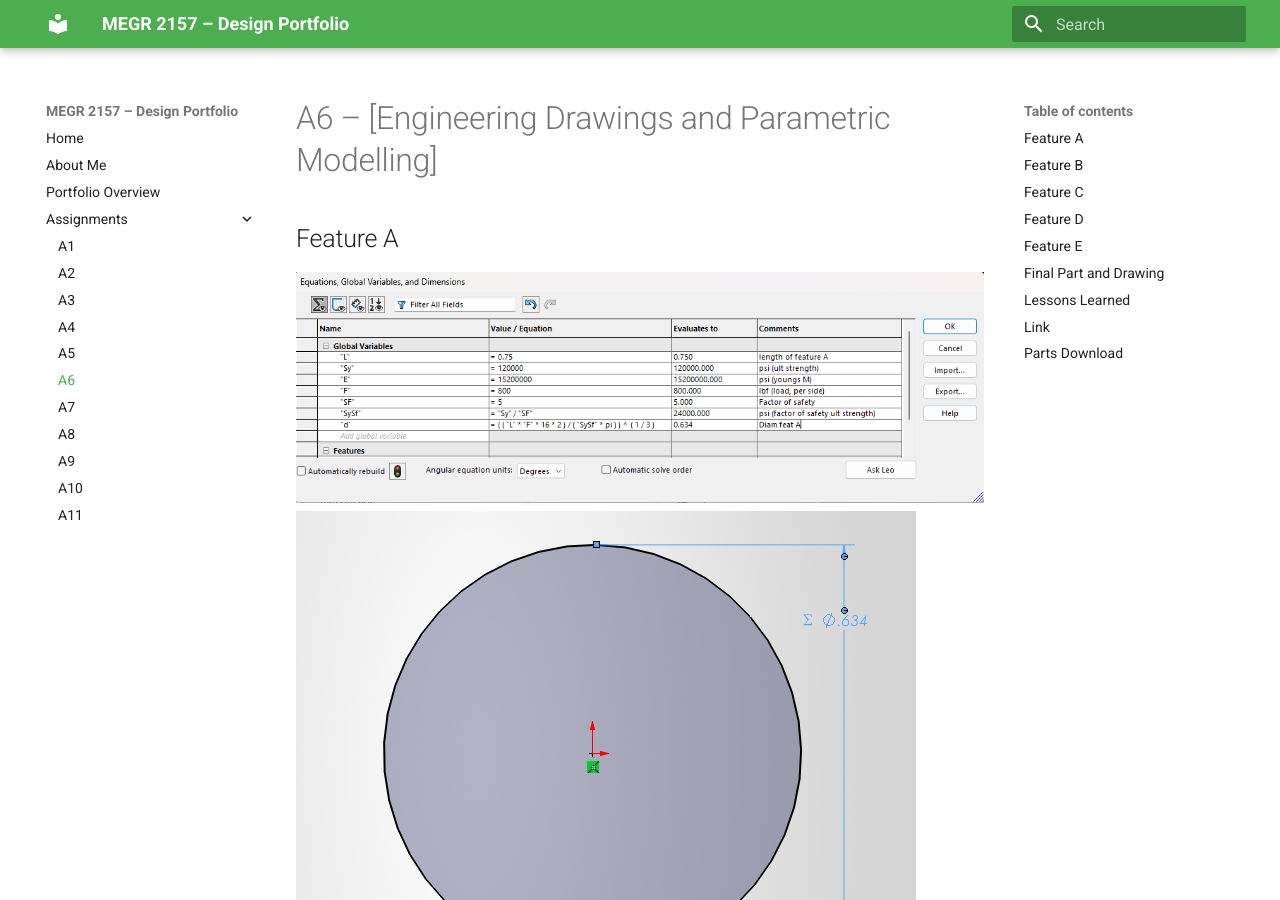
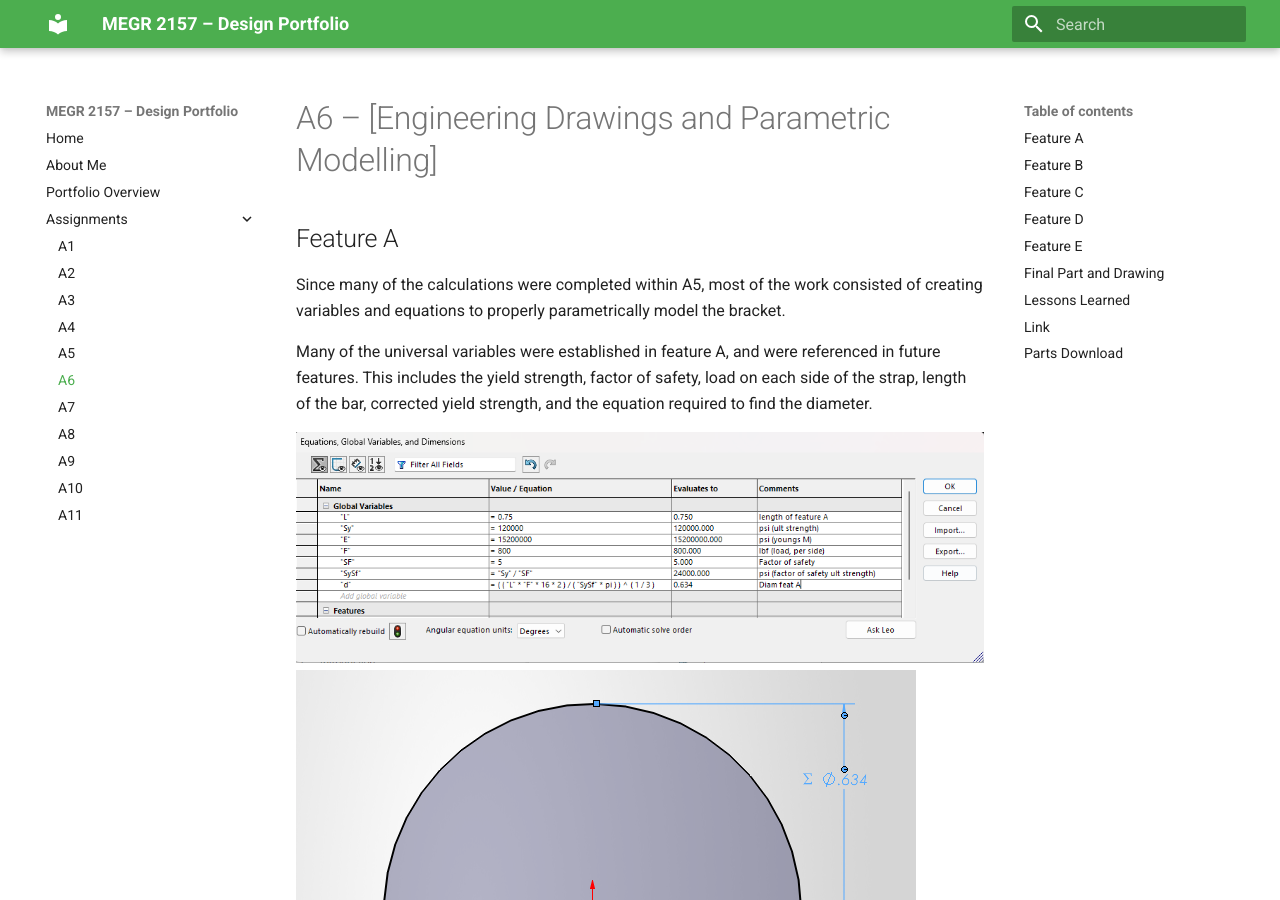
Before and after one commit to CadlesCelica/megr2157-portfolio, an MkDocs documentation site: the page built from docs/assignments/A06/index.md, in a window 1280 px wide and 900 px high. Built offline with MkDocs 1.6.1 and Material for MkDocs 9.7.7, drawn with Linux system fonts in a browser that asks for light colours; some of the changed text lies outside the part shown.

Commit message:
feat a text

```diff
--- a/docs/assignments/A06/index.md
+++ b/docs/assignments/A06/index.md
@@ -1,11 +1,21 @@
 # A6 – [Engineering Drawings and Parametric Modelling]
 ## Feature A
+
+Since many of the calculations were completed within A5, most of the work consisted of creating variables and equations to properly parametrically model the bracket.
+
+Many of the universal variables were established in feature A, and were referenced in future features. This includes the yield strength, factor of safety, load on each side of the strap, length of the bar, corrected yield strength, and the equation required to find the diameter.
 
 ![test test test](<EQN A.png>)
 ![test test test](<dim diam A.png>)
 ![test test test](<extrude A.png>)
 
+For both the sketch and feature, all dimensions are defined parametrically to allow easy modification should it be necessary. This is also true for all of the features.
+
+For clarification, see assignment A5.
+
 ## Feature B
+
+For this feature and additional features, only additional variables and equations are shown.
 
 ![Eqn B](<Var feat B.png>)
  ![sketch b](<Sketch B.png>)
```
